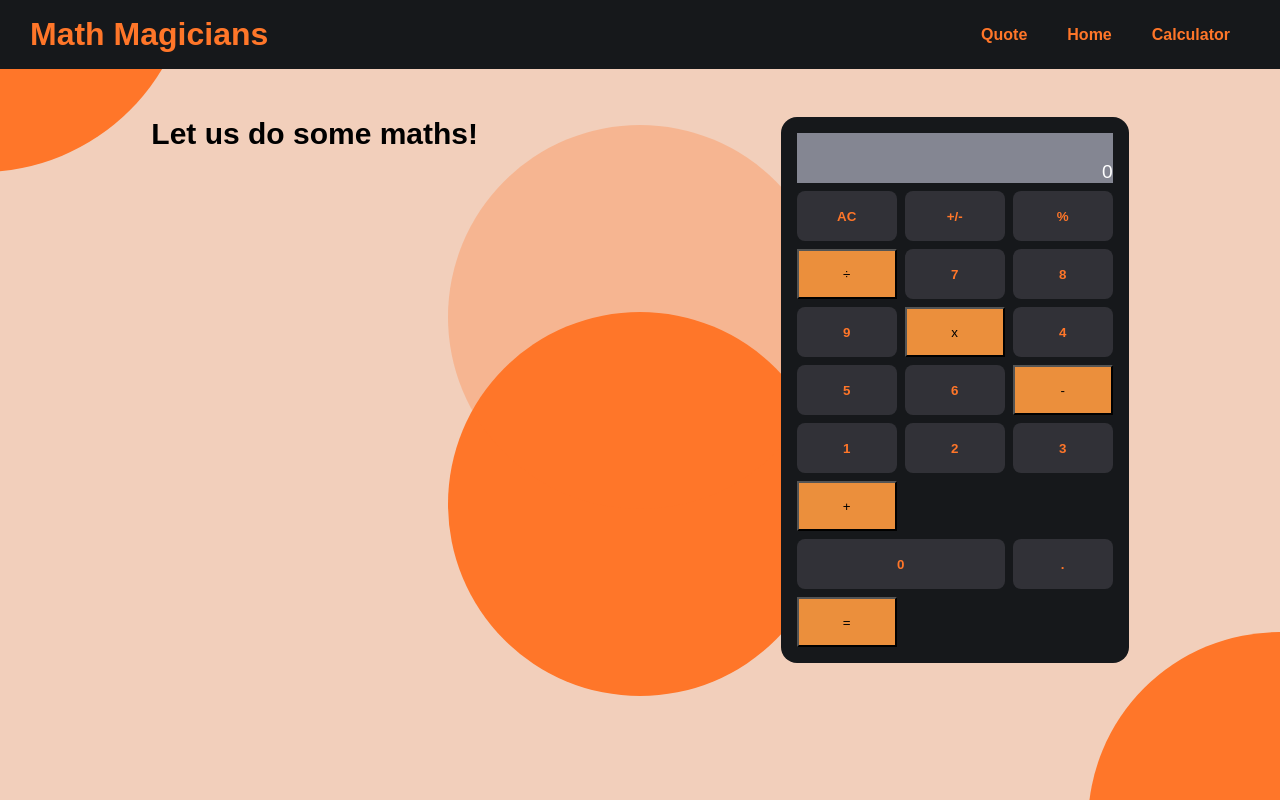
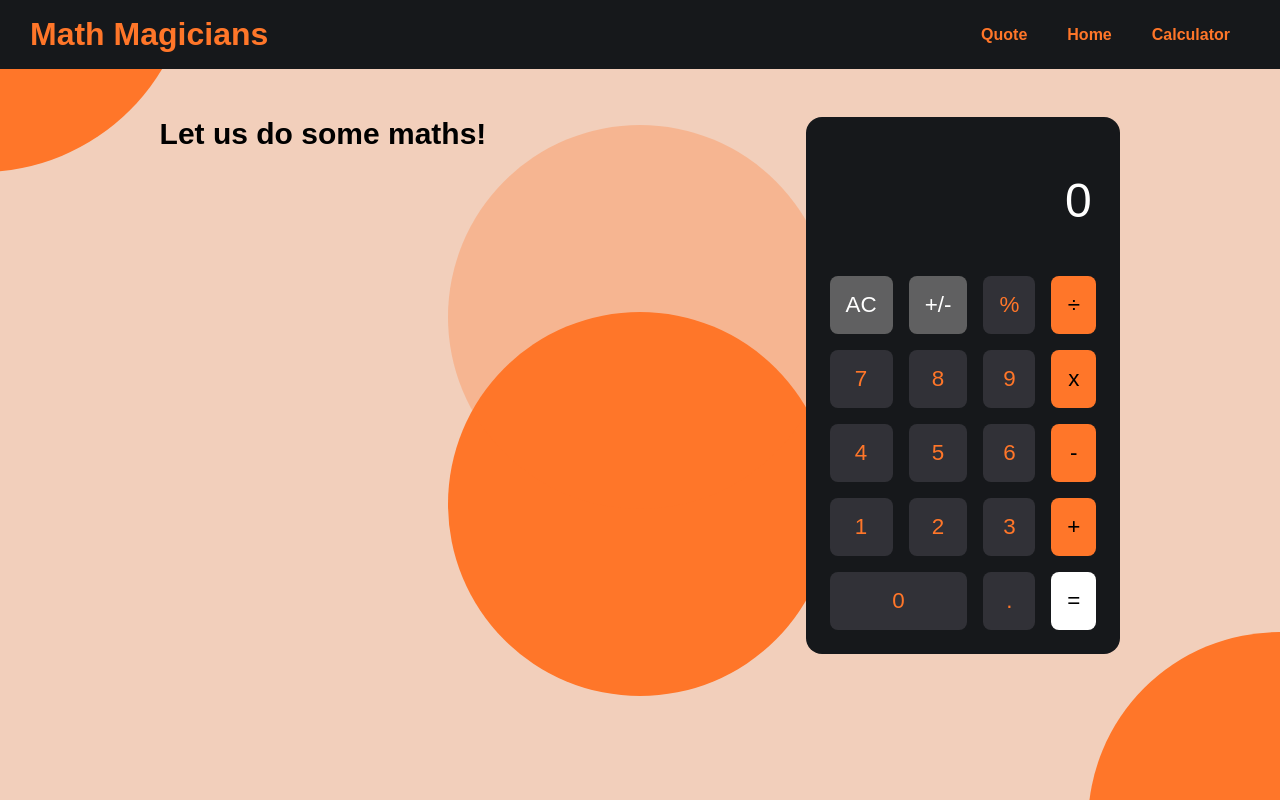
Before and after one commit to NatiG25/math-magicians, a React (Create React App) app: page /Calculator in a window 1280 px wide. Built offline with nearby package versions, Linux system fonts and the light colour scheme.

Commit message:
Add hover effects on calculator btns

```diff
--- a/src/calculator.css
+++ b/src/calculator.css
@@ -1,10 +1,15 @@
 :root {
+  /* ============= FONTS & COLORS =============== */
   --body-font: "Poppins", sans-serif;
   --first-color-second: #f2cfbb;
   --first-color: #ff7629;
   --first-color-lighter: #f6b591;
   --second-color: #16181b;
   --second-color-lighter: #313137;
+  --second-color-grey: #606061;
+
+  /* ============= HOVER EFFECTS =============== */
+  --transition: 0.5s ease-in-out;
 }
 
 * {
@@ -49,21 +54,54 @@ nav > a {
 
 .grid-container {
   display: grid;
-  grid-template-columns: repeat(3, 100px);
-  grid-auto-rows: 50px;
-  gap: 0.5rem;
+  grid-template-columns: repeat(4, auto);
+  gap: 1rem;
   background-color: var(--second-color);
+  padding: 1.5rem;
+  border-radius: 1rem;
+  text-align: center;
+}
+
+.calculator-btn,
+.operator {
+  border-radius: 8px;
   padding: 1rem;
-  border-radius: 1rem;
+  font-size: 1.4rem;
+  outline: none;
+  border: none;
+  cursor: pointer;
 }
 
 .calculator-btn {
+  background-color: var(--second-color-lighter);
   color: var(--first-color);
-  font-weight: bold;
-  background-color: var(--second-color-lighter);
-  border-radius: 8px;
-  outline: none;
-  border: none;
+}
+
+.operator {
+  background-color: var(--first-color);
+  color: black;
+}
+
+.calculator-btn:hover {
+  background-color: white;
+  color: var(--second-color);
+  transition: var(--transition);
+}
+
+.operator:hover {
+  background-color: white;
+  color: var(--second-color);
+  transition: var(--transition);
+}
+
+.grey-btn {
+  color: white;
+  background-color: var(--second-color-grey);
+}
+
+.equal-btn {
+  color: black;
+  background-color: white;
 }
 
 .flex-container {
@@ -78,19 +116,16 @@ nav > a {
 .span-1 {
   display: flex;
   justify-content: flex-end;
-  align-items: flex-end;
+  align-items: center;
   grid-column: 1 / -1;
-  background-color: #848692;
+  grid-row: span 2;
   color: white;
-  font-size: larger;
+  font-size: 3rem;
+  padding: 2rem 0.3rem;
 }
 
 .span-2 {
   grid-column: 1/3;
-}
-
-.operator {
-  background-color: #eb8f3c;
 }
 
 .quote {
--- a/src/components/Calculator.js
+++ b/src/components/Calculator.js
@@ -20,14 +20,14 @@ const Calculator = () => {
           </div>
 
           <button
-            className="calculator-btn"
+            className="calculator-btn grey-btn"
             type="button"
             onClick={calculationHandler}
           >
             AC
           </button>
           <button
-            className="calculator-btn"
+            className="calculator-btn grey-btn"
             type="button"
             onClick={calculationHandler}
           >
@@ -151,7 +151,7 @@ const Calculator = () => {
           </button>
           <button
             type="button"
-            className="operator"
+            className="operator equal-btn"
             onClick={calculationHandler}
           >
             =
```
